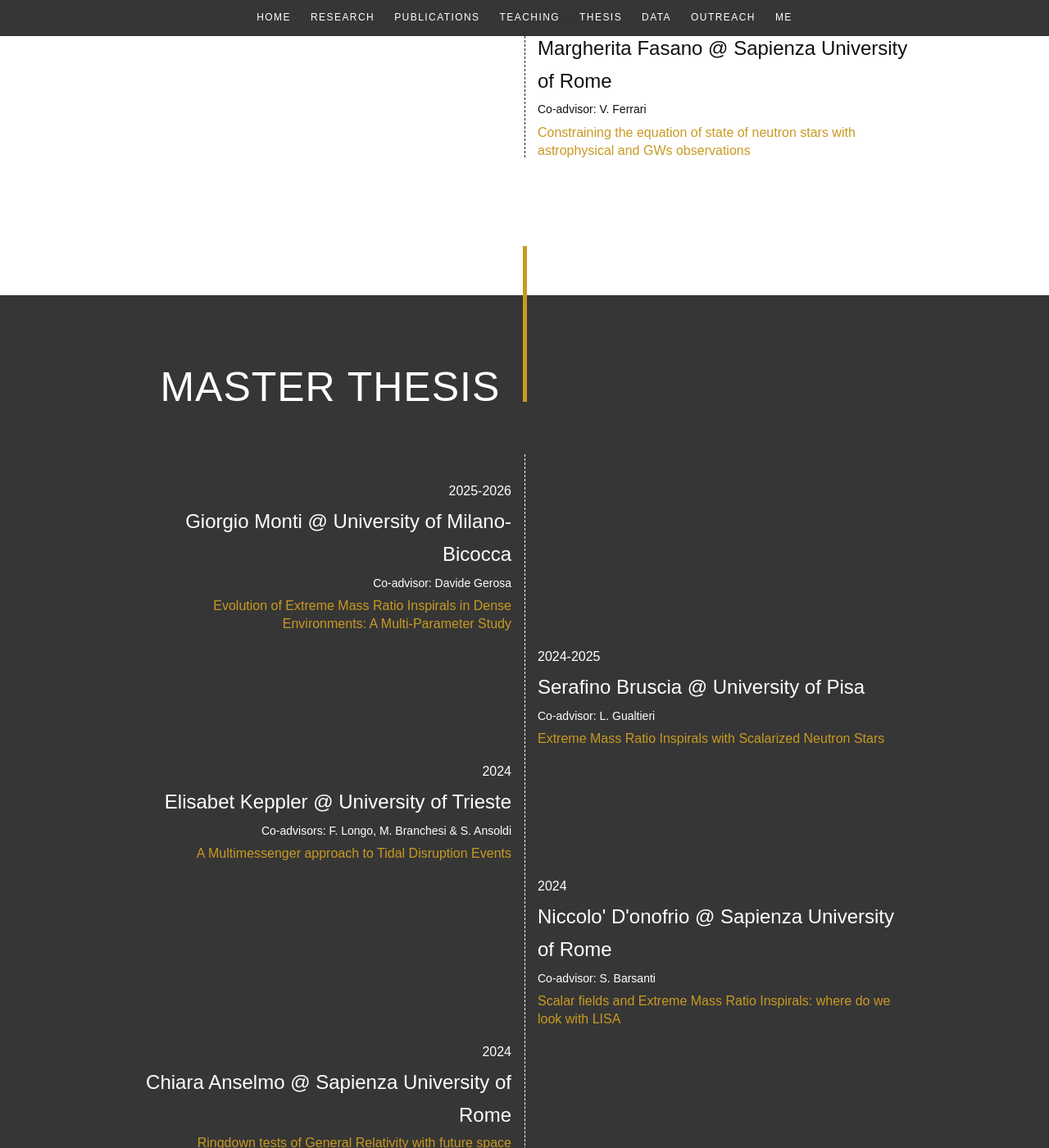
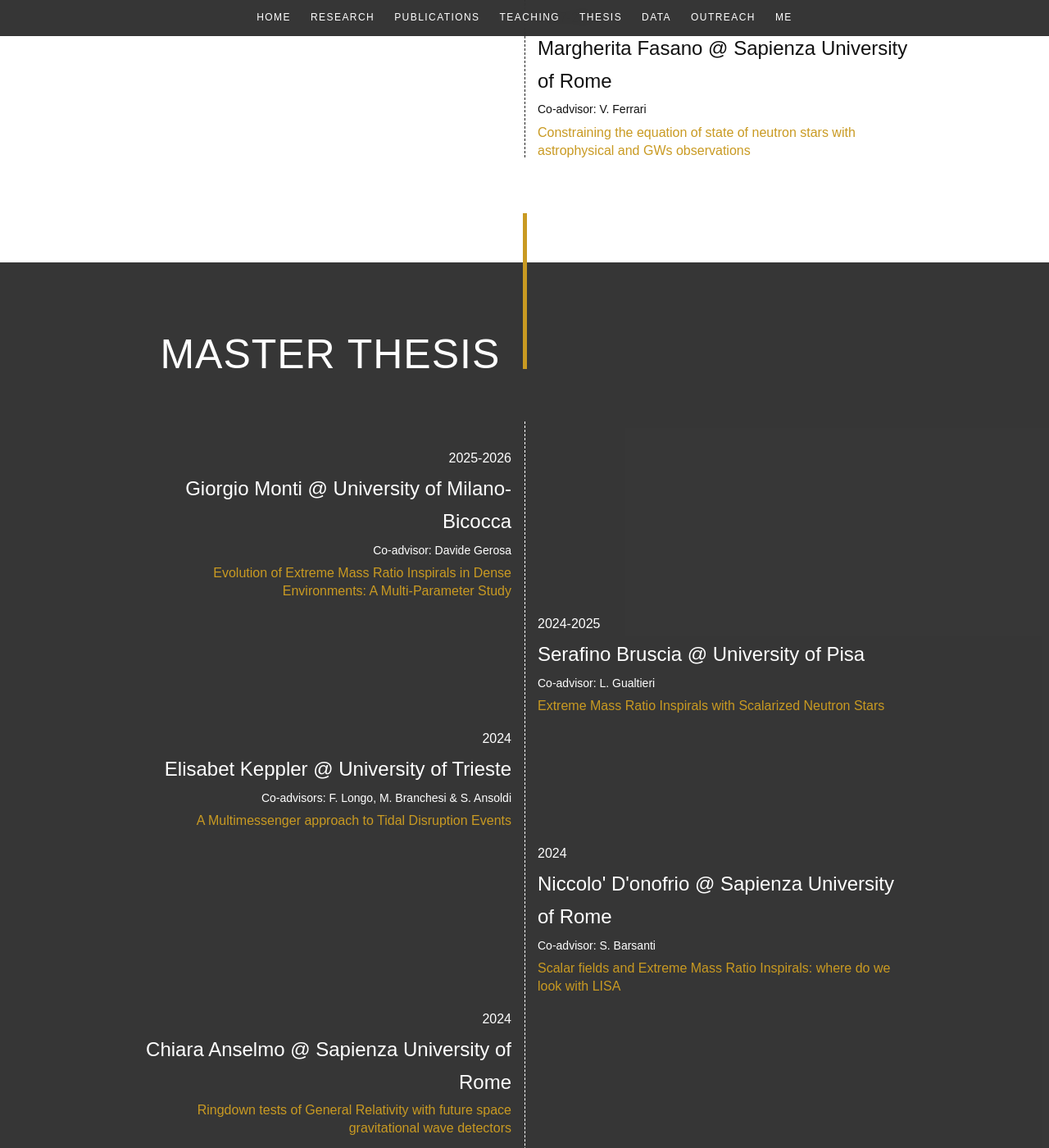
Before and after one commit to masellia/andreamaselli.github.io, a Jekyll site: the page built from pages/thesis.md, in a window 1280 px wide and 1400 px high, scrolled down 2019 px. Shown: the whole window at 82% size. Built offline with Jekyll 4.4.1, drawn with Linux system fonts in a browser that asks for light colours; some web fonts are replaced.

Commit message:
thesis page

```diff
--- a/assets/css/main.css
+++ b/assets/css/main.css
@@ -726,7 +726,7 @@ body {
   align-items: flex-end;
   margin-bottom: 4rem;
   padding-right: calc(50% - 2.5px);
-  margin-top: -10px;
+  margin-top: -50px;
 }
 
 .master-header-title {
```
